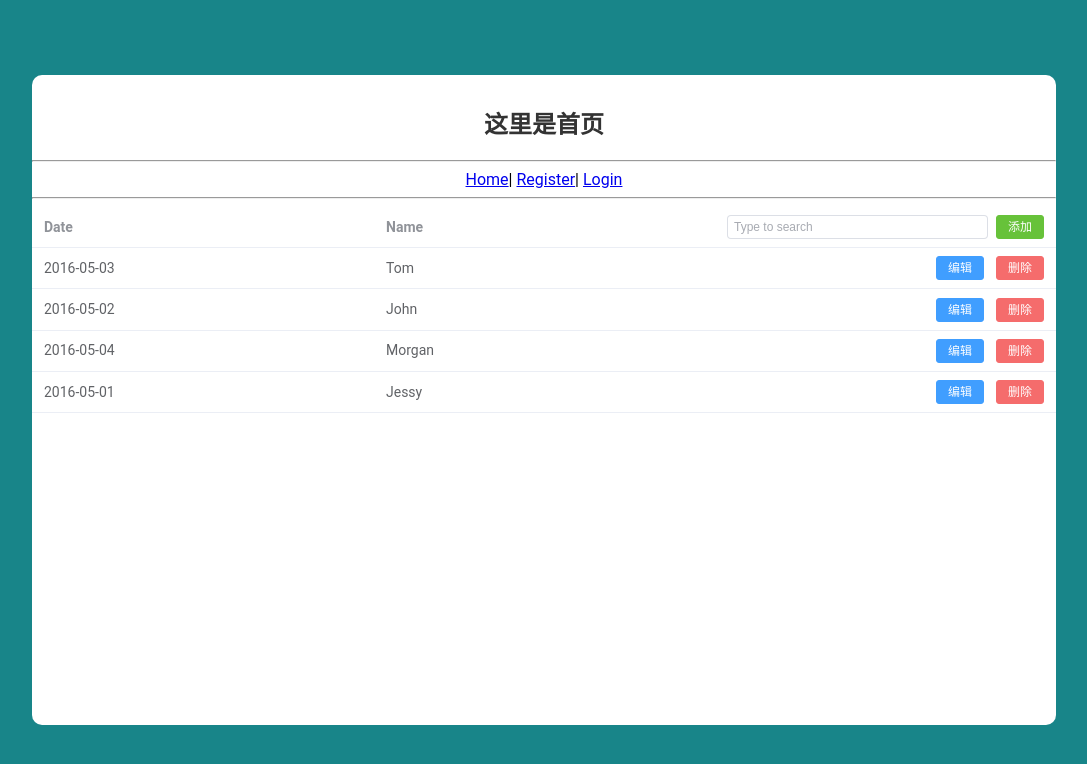
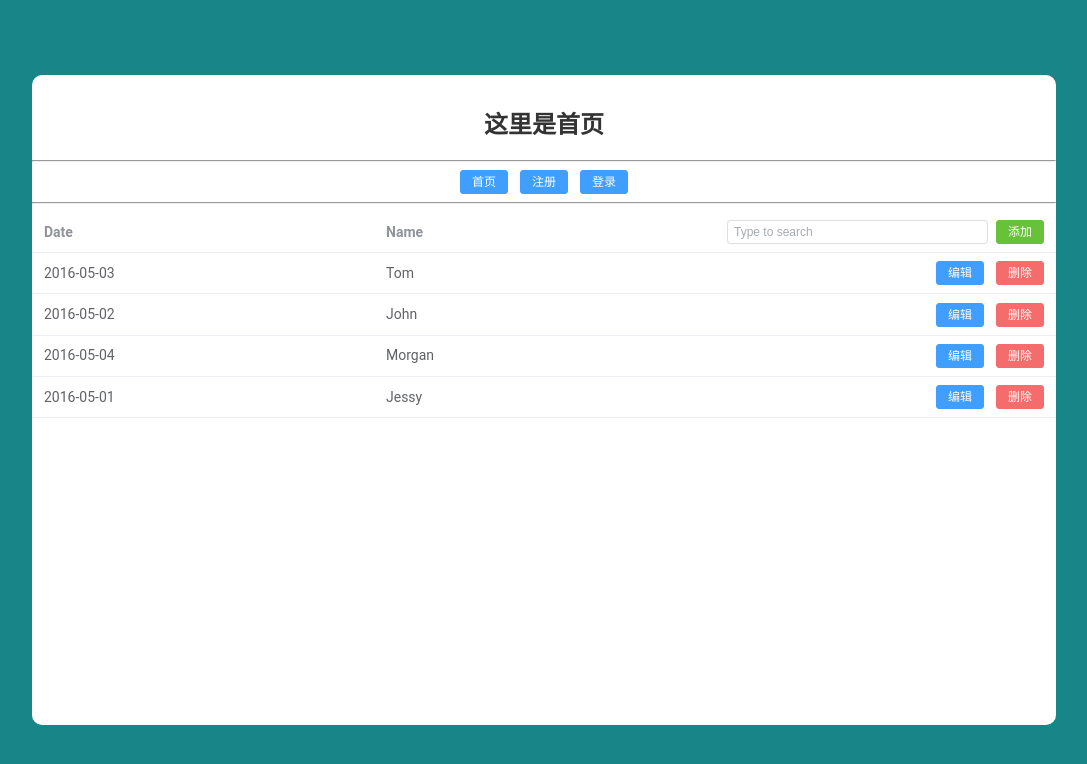
Before and after one commit to lggyx/JavaWebDemo, a Vue app in the folder web-client/: page / in a window 1280 px wide. Shown: the top 764 px of the page, without its empty margins (96-1183 px from the left). Built offline with nearby package versions, Linux system fonts and the light colour scheme.

Commit message:
添加使用el-button方式加v-for进行菜单导航

```diff
--- a/web-client/src/components/MenuCom.vue
+++ b/web-client/src/components/MenuCom.vue
@@ -1,16 +1,22 @@
-<script lang="ts">
-import {defineComponent} from 'vue'
-
-export default defineComponent({
-  name: "MenuCom"
-})
+<script lang="ts" setup>
+import {ElButton} from 'element-plus'
+import router from '../router'
+const MenuData = [
+  { name: '首页', path: '/' },
+  { name: '注册', path: '/register' },
+  { name: '登录', path: '/login' }
+]
+const handleRouter = (path: string) => {
+  router.push(path)
+  }
 </script>
 
 <template>
   <div>
-    <router-link to="/">Home</router-link>|
+    <el-button type="primary" size="small" v-for="item in MenuData" @click="handleRouter(item.path)">{{ item.name }}</el-button>
+    <!-- <router-link to="/">Home</router-link>|
     <router-link to="/register">Register</router-link>|
-    <router-link to="/login">Login</router-link>
+    <router-link to="/login">Login</router-link> -->
   </div>
 </template>
 
```
